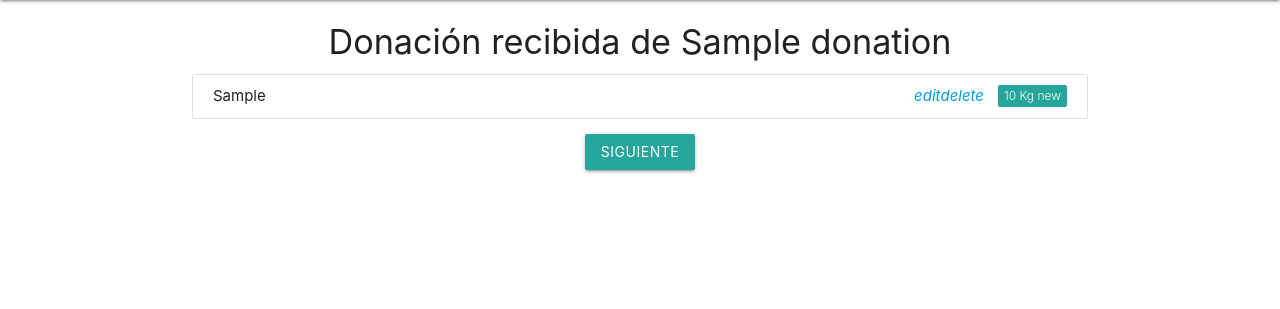
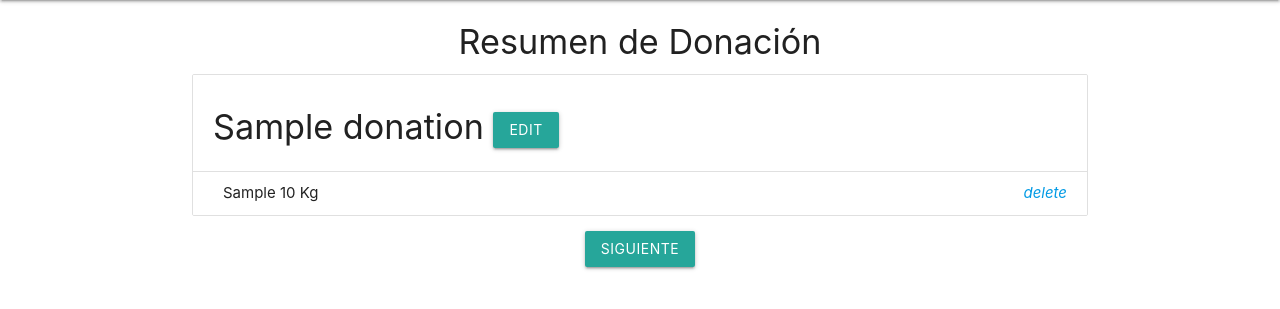
Before and after one commit to Informatorio-2018/Ropero_Familiar, a Django app: page /recibir_donacion/1/resumen in a window 1280 px wide. Shown: the part 64-373 px from the top of the page. Run offline with Django 3.2, Linux system fonts and the light colour scheme; tables that the repository leaves empty hold one stand-in row (values such as "Sample post"); some libraries are stand-ins or nearby versions.

Commit message:
editando items_donation

```diff
--- a/donaciones/templates/resume_donation.html
+++ b/donaciones/templates/resume_donation.html
@@ -3,19 +3,37 @@
 {% block title %} Resumen de Donaciones {% endblock %}
 
 {% block content %}
-	<h4 class="center-align">Donación recibida de {{donator.name}}</h4>
-	{% for res in resumes %}
-		<div class="collection">
-	    <div class="collection-item"><span class="new badge">{{res.quantity}}
-	    	{{ res.get_unit_measure_display }}</span>{{res.donation_type}}
-	    	<a class="right" href="{% url 'delete_donation' res.id %}"><i class="material-icons">delete
-				</i></a>
-	    	<a class="right" href="#"><i class="material-icons">edit
-				</i></a>
-	    </div>
-  	</div>
-	{% endfor %}
+	<h4 class="center-align">Resumen de Donación</h4>
+	  <ul class="collection with-header">
+      <li class="collection-header"><h4>{{ donator.name }}	<a class="waves-effect 	waves-light btn modal-trigger" href="#modal1">Edit</a></h4>
+      </li>
+			{% for res in resumes %}
+      	<li class="collection-item">{{res.donation_type}} {{res.quantity}}
+      		{{ res.get_unit_measure_display }} <a class="right" href="{% url 'delete_donation' res.id %}"><i class="material-icons">delete</i></a>
+      	</li>
+			{% endfor %}
+    </ul>
 	<div class="center-align">
   	<a class="waves-effect waves-light btn center-align" href="{% url 'finish_donation' donator.id %}">Siguiente</a>
   </div>
+
+  <!-- Modal Structure -->
+  <div id="modal1" class="modal">
+    <div class="modal-content">
+      <h4>Modal Header</h4>
+      <p>A bunch of text</p>
+    </div>
+    <div class="modal-footer">
+      <a href="#!" class="modal-close waves-effect waves-green btn-flat">Agree</a>
+    </div>
+  </div>
+
+
 {% endblock %}
+{% block extra_js %}
+	<script type="text/javascript">
+		$(document).ready(function(){
+  		$('.modal').modal();
+		});
+	</script>
+{% endblock %}
--- a/donaciones/views.py
+++ b/donaciones/views.py
@@ -23,6 +23,7 @@ def receive_donation(request):
 def items_donation(request, id):
     donator = Donation.objects.get(pk=id)
     types = TypesDonation.objects.all()
+    details = DetailsDonation.objects.filter(donation__pk=donator.id)
     if request.method == 'POST':
         form = DetailsDonationForm(request.POST)
         if form.is_valid():
@@ -34,7 +35,7 @@ def items_donation(request, id):
             return redirect('items_donation', id=id)
     else:
         form = DetailsDonationForm()
-    context = {'donator': donator, 'types': types, 'form': form}
+    context = {'donator': donator, 'types': types, 'form': form, 'details': details}
     return render(request, 'items_donation.html', context)
 
 
@@ -137,23 +138,25 @@ def register_family(request):
             return redirect('home')
     return render(request, 'register_family.html', {'form': form})
 
+
 def referring_search(request):
     if request.method == 'POST':
         form = SearchForm(request.POST)
         if form.is_valid():
             query = form.cleaned_data['query']
-            q1 = Q(family__firstname__contains = query)
-            q2 = Q(family__lastname__contains = query)
-            ref = Referring.objects.filter(q1|q2)
+            q1 = Q(family__firstname__contains=query)
+            q2 = Q(family__lastname__contains=query)
+            ref = Referring.objects.filter(q1 | q2)
             return render(request, 'referring_out.html', {'ref': ref,
                                                           'query': query})
     else:
         form = SearchForm()
     return render(request, 'referring_search.html', {'form': form})
 
-def referring_profile(request,id):
+
+def referring_profile(request, id):
     ref = Referring.objects.get(pk=id)
-    return render(request, 'referring_profile.html', {'ref':ref})
+    return render(request, 'referring_profile.html', {'ref': ref})
 
 
 def home(request):
```
Also changed, not shown: donaciones/templates/items_donation.html (+21 -5 lines), donaciones/migrations/0009_auto_20181121_1610.py (added).
